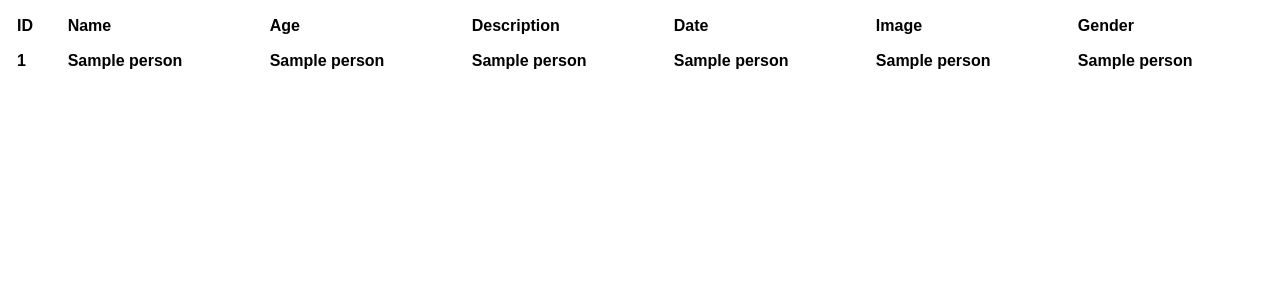
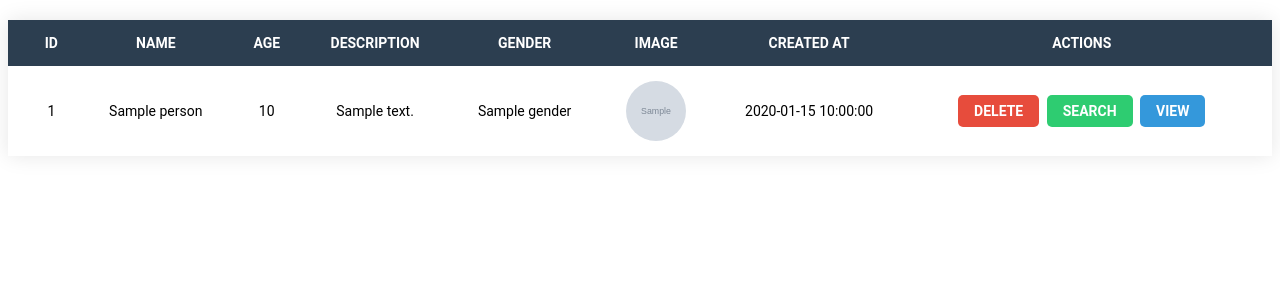
Before and after one commit to S3vior/backend, a Flask app: template templates/index.html in a window 1280 px wide. Shown: the top 300 px of the page. Run offline with Flask 3, Linux system fonts and the light colour scheme; the template is opened without the code that fills it: most values are stand-ins (such as "Sample title", 1, 10 or a date in 2020); grey boxes marked "Sample" are stand-in pictures; lists and menus that the app fills with data are empty.

Commit message:
Improved Index view

```diff
--- a/main.py
+++ b/main.py
@@ -270,7 +270,7 @@ def get_founded_persons():
     return persons_json
 
 
-@app.route('/api/persons/<int:person_id>', methods=['DELETE'])
+@app.route('/persons/<int:person_id>', methods=['DELETE'])
 def delete_person(person_id):
     # get a session and the person by id
     session = Session()
--- a/templates/index.html
+++ b/templates/index.html
@@ -1,60 +1,120 @@
 <!DOCTYPE html>
 <html>
+    <head>
+        <link rel="stylesheet" href="style.css">
         <style>
            table {
-        font-family: arial, sans-serif;
-
   border-collapse: collapse;
-
   width: 100%;
-
+  font-family: 'Roboto', sans-serif;
+  font-size: 14px;
+  text-align: left;
+  margin: 20px 0;
+  overflow: hidden;
+  box-shadow: 0 0 20px rgba(0, 0, 0, 0.1);
 }
 
-
-      td, th {
-
-        border: 1px solid #ffffff;
-
-        text-align: left;
-
-        padding: 8px;
-
+th, td {
+  padding: 15px;
+  text-align: center;
 }
 
+th {
+  background-color: #2c3e50;
+  color: #fff;
+  font-weight: 700;
+  text-transform: uppercase;
+}
 
 tr:nth-child(even) {
+  background-color: #f5f5f5;
+}
 
-        background-color: #ffffff;
+td:first-child, th:first-child {
+  padding-left: 30px;
+}
 
+td:last-child, th:last-child {
+  padding-right: 30px;
+}
+
+.actions {
+  text-align: center;
+}
+
+.action-button {
+  background-color: #2980b9;
+  color: #fff;
+  padding: 8px 16px;
+  border-radius: 5px;
+  text-decoration: none;
+  font-weight: bold;
+  text-transform: uppercase;
+  transition: all 0.2s ease-in-out;
+  display: inline-block;
+  margin: 2px;
+}
+
+.action-button:hover {
+  opacity: 0.8;
+  box-shadow: 0 0 10px rgba(0, 0, 0, 0.3);
+}
+
+.delete {
+  background-color: #e74c3c;
+}
+
+.search {
+  background-color: #2ecc71;
+}
+
+.view {
+  background-color: #3498db;
+}
+
+td img {
+  display: block;
+  margin: 0 auto;
+  width: 60px;
+  height: 60px;
+  object-fit: cover;
+  border-radius: 50%;
 }
 
         </style>
+    </head>
+    <body>
         <table>
+            <thead>
                 <tr>
-            <th>ID</td>
-            <th>Name</td>
-            <th>Age</td>
-            <th>Description</td>
-            <th>Date</td>
-            <th>Image</td>
-            <th>Gender</td>
-
-
+                    <th>ID</th>
+                    <th>Name</th>
+                    <th>Age</th>
+                    <th>Description</th>
+                    <th>Gender</th>
+                    <th>Image</th>
+                    <th>Created At</th>
+                    <th class="actions">Actions</th>
                 </tr>
             </thead>
             <tbody>
                 {% for person in data %}
                 <tr>
-                    <th>{{ person[0] }}</td>
-                    <th>{{ person[1] }}</td>
-                    <th>{{ person[2] }}</td>
-                    <th>{{ person[3] }}</td>
-                    <th>{{ person[4] }}</td>
-                    <th>{{ person[5] }}</td>
-                    <th>{{ person[6] }}</td>
-
+                    <td>{{ person.id }}</td>
+                    <td>{{ person.name }}</td>
+                    <td>{{ person.age }}</td>
+                    <td>{{ person.description }}</td>
+                    <td>{{ person.gender }}</td>
+                    <td><img src="{{ person.image }}"></td>
+                    <td>{{ person.created_at }}</td>
+                    <td class="actions">
+                        <a href="" class="action-button delete">Delete</a>
+                        <a href="" class="action-button search">Search</a>
+                        <a href="" class="action-button view">View</a>
+                    </td>
                 </tr>
                 {% endfor %}
             </tbody>
         </table>
+    </body>
 </html>
--- /dev/null
+++ b/templates/style.css
@@ -0,0 +1,77 @@
+table {
+    border-collapse: collapse;
+    width: 100%;
+    font-family: 'Roboto', sans-serif;
+    font-size: 14px;
+    text-align: left;
+    margin: 20px 0;
+    overflow: hidden;
+    box-shadow: 0 0 20px rgba(0, 0, 0, 0.1);
+  }
+
+  th, td {
+    padding: 15px;
+    text-align: center;
+  }
+
+  th {
+    background-color: #2c3e50;
+    color: #fff;
+    font-weight: 700;
+    text-transform: uppercase;
+  }
+
+  tr:nth-child(even) {
+    background-color: #f5f5f5;
+  }
+
+  td:first-child, th:first-child {
+    padding-left: 30px;
+  }
+
+  td:last-child, th:last-child {
+    padding-right: 30px;
+  }
+
+  .actions {
+    text-align: center;
+  }
+
+  .action-button {
+    background-color: #2980b9;
+    color: #fff;
+    padding: 8px 16px;
+    border-radius: 5px;
+    text-decoration: none;
+    font-weight: bold;
+    text-transform: uppercase;
+    transition: all 0.2s ease-in-out;
+    display: inline-block;
+    margin: 2px;
+  }
+
+  .action-button:hover {
+    opacity: 0.8;
+    box-shadow: 0 0 10px rgba(0, 0, 0, 0.3);
+  }
+
+  .delete {
+    background-color: #e74c3c;
+  }
+
+  .search {
+    background-color: #2ecc71;
+  }
+
+  .view {
+    background-color: #3498db;
+  }
+
+  td img {
+    display: block;
+    margin: 0 auto;
+    width: 60px;
+    height: 60px;
+    object-fit: cover;
+    border-radius: 50%;
+  }
```
Lines whose indentation alone changed are shown as unchanged.
